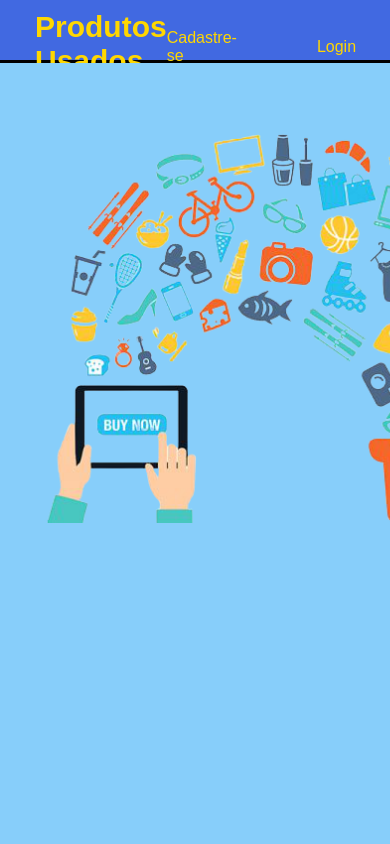
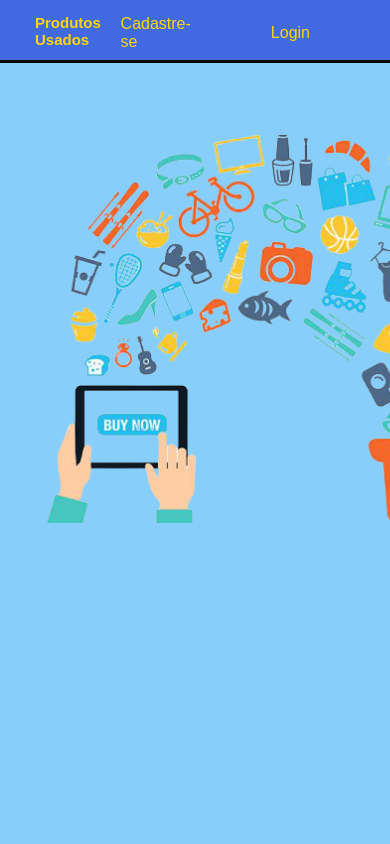
Before and after one commit to rogerxavier29/Desafio_React2, a React (Create React App) app in the folder usuarios/: page / in a window 390 px wide. Shown: the top 844 px of the page. Built offline with nearby package versions, Linux system fonts and the light colour scheme.

Commit message:
styles.js do Header.js
Fazendo a parte responsiva.
passando Container: @media (max-width de 500px), display flex para deixar um ao lado do outro, padding-top 10px.

h1 @media (max-width de 500px), font-size 15px.

```diff
--- a/usuarios/src/Components/Header/styles.js
+++ b/usuarios/src/Components/Header/styles.js
@@ -18,12 +18,19 @@ export const Container = styled.nav`
   align-items: center;
   margin-left: 30px;
   padding-top: 10px;
+  @media (max-width: 500px) {
+    display: flex;
+    padding-top: 10px;
+  }
   h1 {
     margin-left: 5px;
     color: gold;
     font-size: 30px;
     font-family: 'Nunito', sans-serif;
     cursor: pointer;
+    @media (max-width: 500px) {
+      font-size: 15px;
+    }
   }
   a {
     margin-right: 80px;
```
